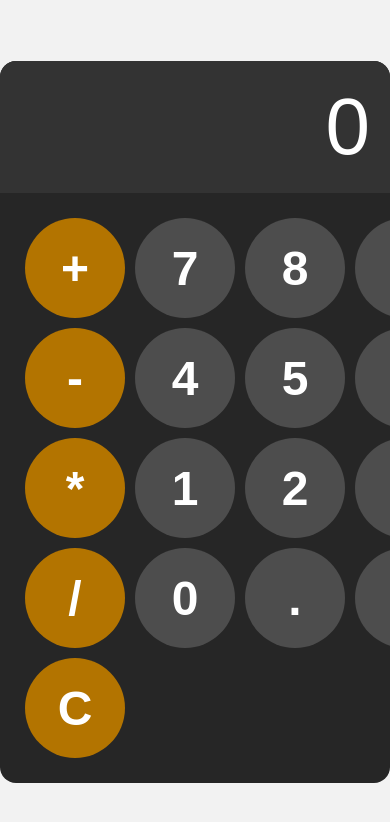
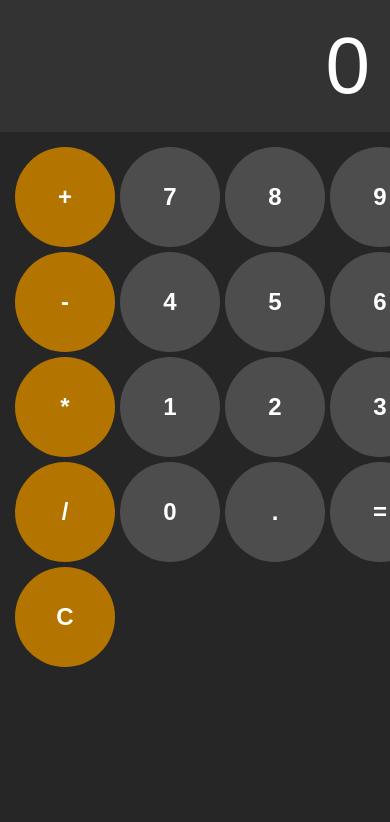
Before and after one commit to Igrek2001/igrek2001.github.io, a plain HTML site: page index.html in a window 390 px wide. Drawn offline with Linux system fonts and the light colour scheme.

Commit message:
Update style.css

```diff
--- a/assets/css/style.css
+++ b/assets/css/style.css
@@ -67,3 +67,18 @@ button:active{
 .operator-btn:active{
     background-color: hsl(39, 100%, 55%);
 }
+
+@media (max-width: 768px){
+    #calculate{
+        max-width: 100vw;
+            height: 100vh;
+            border-radius: 0;
+    }
+    #keys{
+        gap: 5px;
+        padding: 15px;
+    }
+    button{
+        font-size: 1.5rem;
+    }
+}
```
